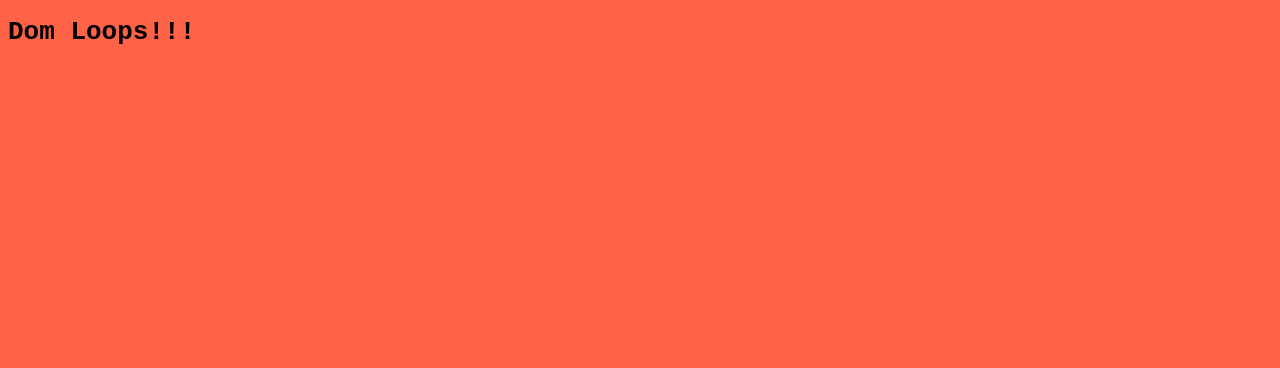
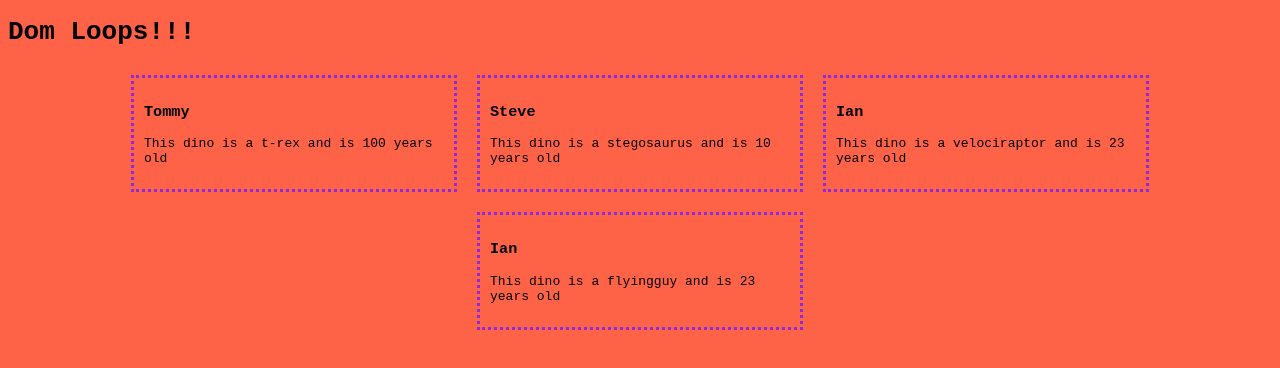
Before and after one commit to nss-evening-cohort-12/dom-loops, a plain HTML site: page index.html in a window 1280 px wide. Drawn offline with Linux system fonts and the light colour scheme.

Commit message:
loop over dinos and PRINT TO DOM🎉

```diff
--- a/index.html
+++ b/index.html
@@ -9,6 +9,8 @@
 <body>
   <h1>Dom Loops!!!</h1>
 
+  <div id="dino-pen"></div>
+
   <script src="main.js"></script>
   <script src="loops.js"></script>
 </body>
--- a/main.css
+++ b/main.css
@@ -2,3 +2,16 @@ body {
   background-color: tomato;
   font-family: monospace;
 }
+
+#dino-pen {
+  display: flex;
+  flex-flow: row wrap;
+  justify-content: center;
+}
+
+.dino {
+  border: 3px dotted blueviolet;
+  width: 300px;
+  margin: 10px;
+  padding: 10px;
+}
--- a/main.js
+++ b/main.js
@@ -1 +1,54 @@
-console.log('Here is the dom, here are the loops');
+const dinos = [
+  {
+    dinoType: 't-rex',
+    name: 'Tommy',
+    age: 100
+  },
+  {
+    dinoType: 'stegosaurus',
+    name: 'Steve',
+    age: 10
+  },
+  {
+    dinoType: 'velociraptor',
+    name: 'Ian',
+    age: 23
+  },
+  {
+    dinoType: 'flyingguy',
+    name: 'Ian',
+    age: 23
+  },
+];
+
+const printToDom = (selector, textToPrint) => {
+  console.log('in printToDom', selector, textToPrint);
+  const selectedDiv = document.querySelector(selector);
+  selectedDiv.innerHTML = textToPrint;
+}
+
+const buildDinoCards = (dinoCollection) => {
+  let domString = '';
+
+  for (let i = 0; i < dinoCollection.length; i++) {
+    domString += '<div class="dino">';
+    domString += `<h3>${dinoCollection[i].name}</h3>`;
+    domString += `<p>This dino is a ${dinoCollection[i].dinoType} and is ${dinoCollection[i].age} years old</p>`
+    domString += '</div>';
+  }
+
+  printToDom('#dino-pen', domString);
+}
+
+const init = () => {
+  buildDinoCards(dinos);
+}
+
+init();
+
+// exercise 2:
+// create an assignments array, which has several assignment objects in it
+// assignment should have: title, dueDate, topic, notes
+// loop over assignments array, and create 'cards' for each assignment
+// bonus points for using printToDom to print them to the dom
+// hint: create a div for the assignment cards to go to
```
